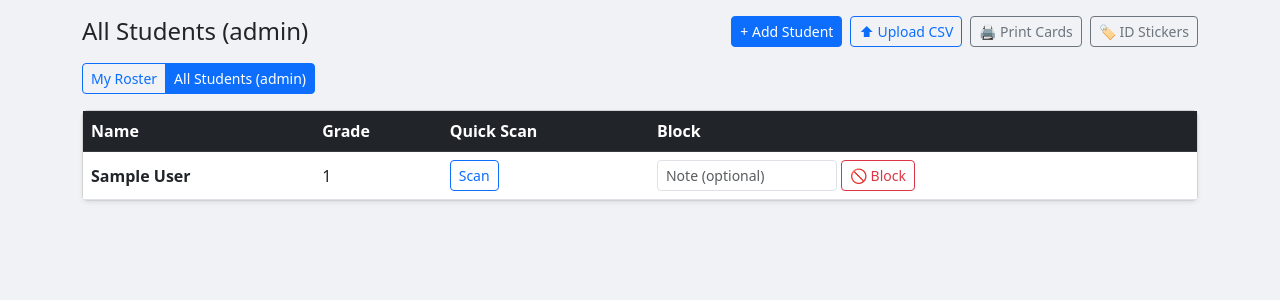
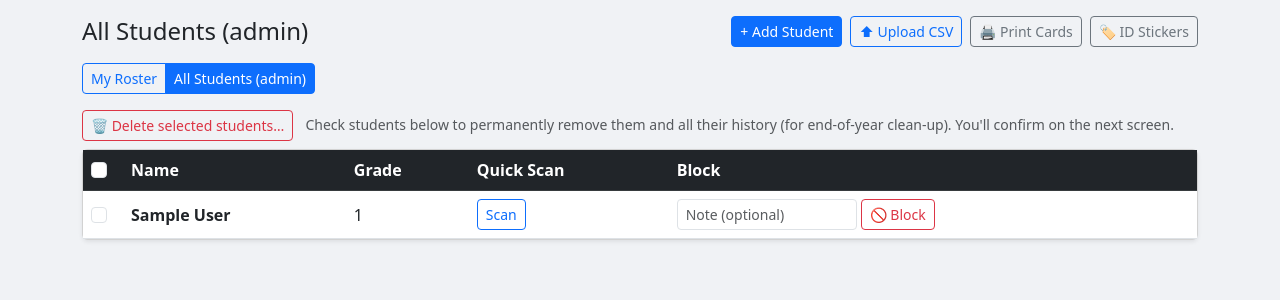
Before and after one commit to THowe-ALA/ala-hallpass, a Flask app: page /students?view=all in a window 1280 px wide. Shown: the part 56-356 px from the top of the page. Run offline with Flask 3, Linux system fonts and the light colour scheme; a user stored in the database is signed in; tables that the repository leaves empty hold one stand-in row (values such as "Sample post").

Commit message:
Add admin bulk 'Delete students' with two-step confirm (EOY clean-up)
Admin-only. Checkboxes + select-all on the All Students view; 'Delete
selected' posts to a review screen listing exactly who and how much history
(passes, emergency check-ins, roster links) will be removed, then a final
confirm hard-deletes. Children deleted before students so Postgres FKs are
satisfied. Smoke-tested: grads + their history purged, other students intact,
non-admins 403, empty selection handled.

Co-Authored-By: Claude Opus 4.8 <noreply@anthropic.com>

```diff
--- a/routes.py
+++ b/routes.py
@@ -833,6 +833,61 @@ def unblock_student(student_id):
     return redirect(url_for('main.students', view='all'))
 
 
+def _parse_student_ids(raw_list):
+    ids = []
+    for x in raw_list:
+        try:
+            ids.append(int(x))
+        except (TypeError, ValueError):
+            continue
+    return ids
+
+
+@main_bp.route('/admin/students/delete-confirm', methods=['POST'])
+@login_required
+@admin_required
+def delete_students_confirm():
+    """Review screen — shows exactly which students (and how much history) will be
+    permanently deleted before anything is removed."""
+    ids = _parse_student_ids(request.form.getlist('student_ids'))
+    students = (Student.query.filter(Student.id.in_(ids))
+                .order_by(Student.last_name, Student.first_name).all()) if ids else []
+    if not students:
+        flash('No students selected to delete.')
+        return redirect(url_for('main.students', view='all'))
+
+    pass_count    = Pass.query.filter(Pass.student_id.in_(ids)).count()
+    checkin_count = EmergencyCheckin.query.filter(EmergencyCheckin.student_id.in_(ids)).count()
+    roster_count  = TeacherStudent.query.filter(TeacherStudent.student_id.in_(ids)).count()
+    return render_template('confirm_delete_students.html',
+        students=students, pass_count=pass_count,
+        checkin_count=checkin_count, roster_count=roster_count)
+
+
+@main_bp.route('/admin/students/delete', methods=['POST'])
+@login_required
+@admin_required
+def delete_students():
+    """Permanently delete the selected students and ALL their dependent rows
+    (passes, emergency check-ins, roster links). Irreversible."""
+    ids = _parse_student_ids(request.form.getlist('student_ids'))
+    if not ids:
+        flash('No students selected to delete.')
+        return redirect(url_for('main.students', view='all'))
+
+    n = Student.query.filter(Student.id.in_(ids)).count()
+    # Delete children first — no ON DELETE CASCADE is defined, so Postgres would
+    # otherwise reject the student delete on the foreign keys.
+    Pass.query.filter(Pass.student_id.in_(ids)).delete(synchronize_session=False)
+    EmergencyCheckin.query.filter(EmergencyCheckin.student_id.in_(ids)).delete(synchronize_session=False)
+    TeacherStudent.query.filter(TeacherStudent.student_id.in_(ids)).delete(synchronize_session=False)
+    Student.query.filter(Student.id.in_(ids)).delete(synchronize_session=False)
+    db.session.commit()
+
+    flash(f'Permanently deleted {n} student{"s" if n != 1 else ""} and all their history.')
+    return redirect(url_for('main.students', view='all'))
+
+
 @main_bp.route('/emergency/checkin/<int:student_id>', methods=['POST'])
 @login_required
 def emergency_checkin(student_id):
--- a/templates/students.html
+++ b/templates/students.html
@@ -65,11 +65,21 @@
   {% endif %}
 </div>
 {% else %}
+{% if view == 'all' %}
+<form id="delete-form" method="POST" action="{{ url_for('main.delete_students_confirm') }}" class="mb-2">
+  <button type="submit" class="btn btn-sm btn-outline-danger">🗑 Delete selected students…</button>
+  <span class="text-muted small ms-2">
+    Check students below to permanently remove them and all their history (for end-of-year clean-up).
+    You'll confirm on the next screen.
+  </span>
+</form>
+{% endif %}
 <div class="card shadow-sm">
   <div class="table-responsive">
   <table class="table table-hover align-middle mb-0">
     <thead class="table-dark">
       <tr>
+        {% if view == 'all' %}<th style="width:2.5rem"><input type="checkbox" id="check-all" class="form-check-input" title="Select all"></th>{% endif %}
         <th>Name</th>
         <th>Grade</th>
         {% if rows is not none %}<th>Period</th>{% endif %}
@@ -114,6 +124,7 @@
       {% else %}
         {% for s in students %}
         <tr {% if s.is_blocked %}class="table-danger"{% elif buddy_map and s.id in buddy_map %}class="table-warning"{% endif %}>
+          <td><input type="checkbox" class="form-check-input del-check" name="student_ids" value="{{ s.id }}" form="delete-form"></td>
           <td>
             <strong>{{ s.full_name }}</strong>
             {% if s.is_blocked %}
@@ -174,5 +185,14 @@
       });
     });
   })();
+
+  (function() {
+    const checkAll = document.getElementById('check-all');
+    if (!checkAll) return;
+    const checks = document.querySelectorAll('.del-check');
+    checkAll.addEventListener('change', function() {
+      checks.forEach(c => { c.checked = checkAll.checked; });
+    });
+  })();
 </script>
 {% endblock %}
```
Also changed, not shown: templates/confirm_delete_students.html (added, +41 -0 lines).
